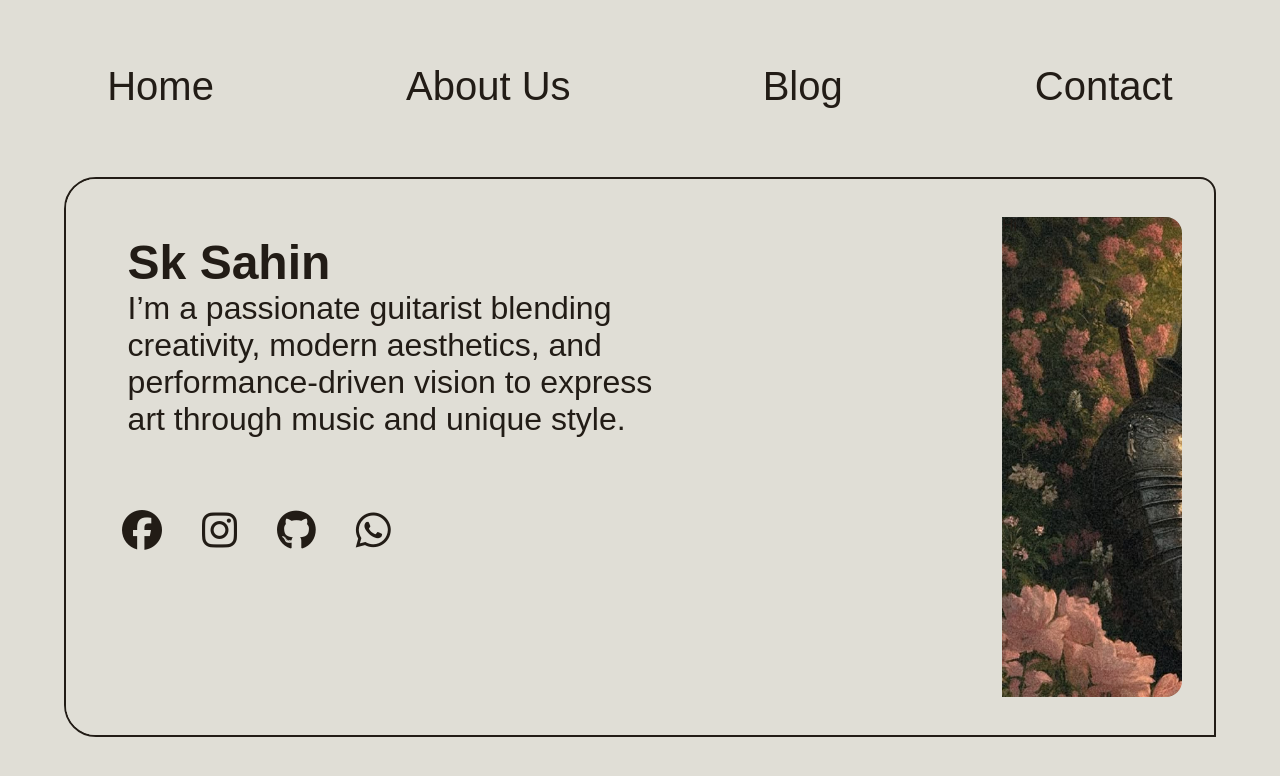
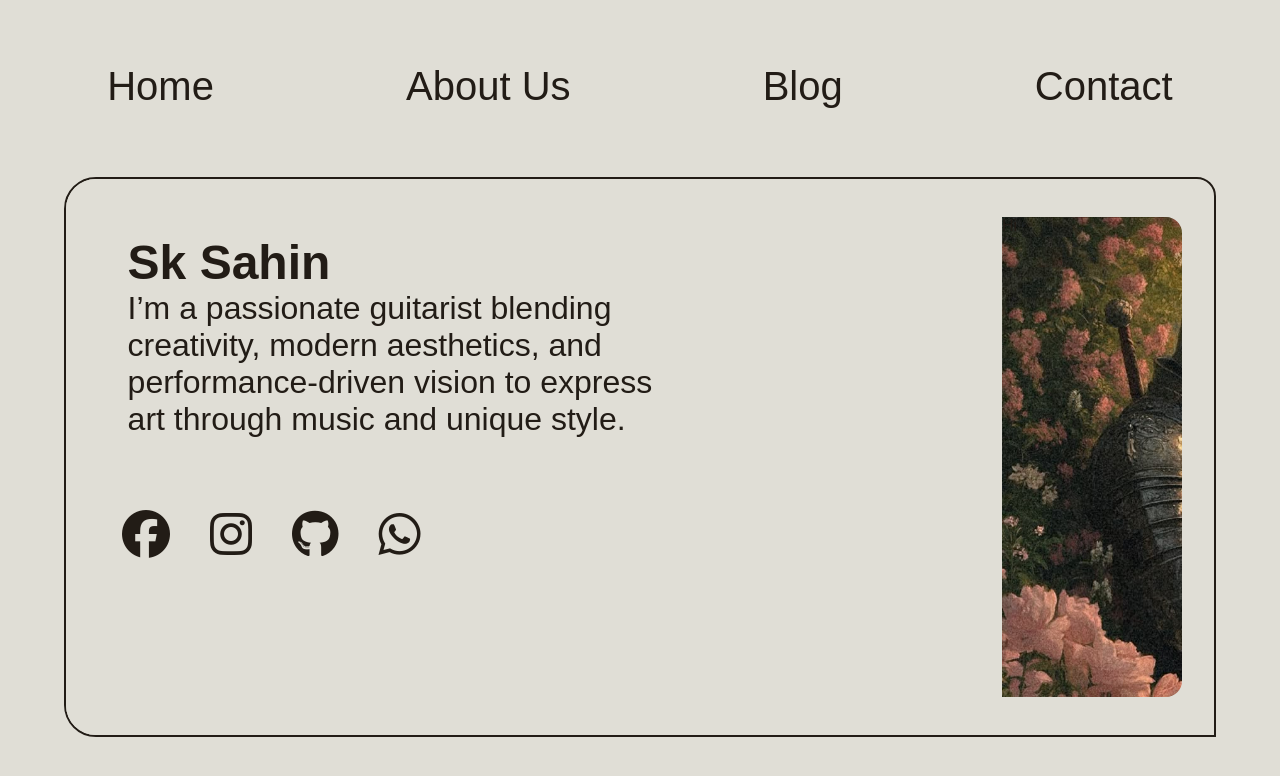
Before and after one commit to SkAman726/Portfolio, a plain HTML site: page index.html in a window 1280 px wide. Drawn offline with Linux system fonts and the light colour scheme; a web font is replaced by a local one.

Commit message:
Add files via upload

```diff
--- a/style.css
+++ b/style.css
@@ -18,8 +18,8 @@
   width: 18rem;
   align-self: center;
   margin-top: 1.5rem;
-  border-top-right-radius:1rem;
-  border-bottom-right-radius:1rem;
+  border-top-right-radius: 1rem;
+  border-bottom-right-radius: 1rem;
 }
 .nav-bar {
   display: flex;
@@ -38,8 +38,8 @@ a {
   overflow: hidden;
   display: flex;
   flex-direction: column;
-  border-top-left-radius: 1rem;
-  border-top-right-radius: 1rem;
+  border-top-left-radius: 1.2rem;
+  border-top-right-radius: 1.2rem;
 }
 .content-top {
   display: flex;
@@ -182,7 +182,7 @@ p {
     transition: all 0.3s ease-in-out;
   }
   .nav-bar a:hover {
-    transform: scale(1.1);
+    transform: scale(1.05);
     text-shadow: 2px 2px 4px rgba(0, 0, 0, 0.3);
   }
   .icon {
@@ -199,10 +199,10 @@ p {
   .ins,
   .git,
   .face {
-    font-size: 2.5rem;
-    transition:all 0.3s ease-in-out;
+    font-size: 3rem;
+    transition: all 0.25s ease-in-out;
   }
-    .face:hover{
+  .face:hover{
     transform: translateY(-8px);
   }
   .what:hover{
@@ -216,4 +216,3 @@ p {
     transform: translateY(-8px);
   }
 }
-}
```
